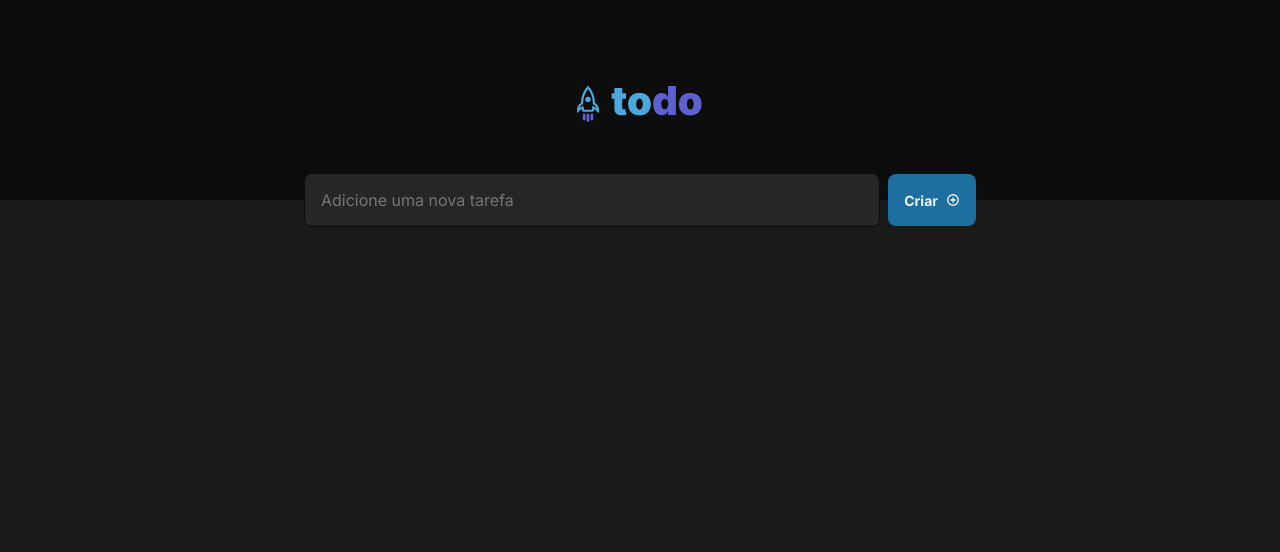
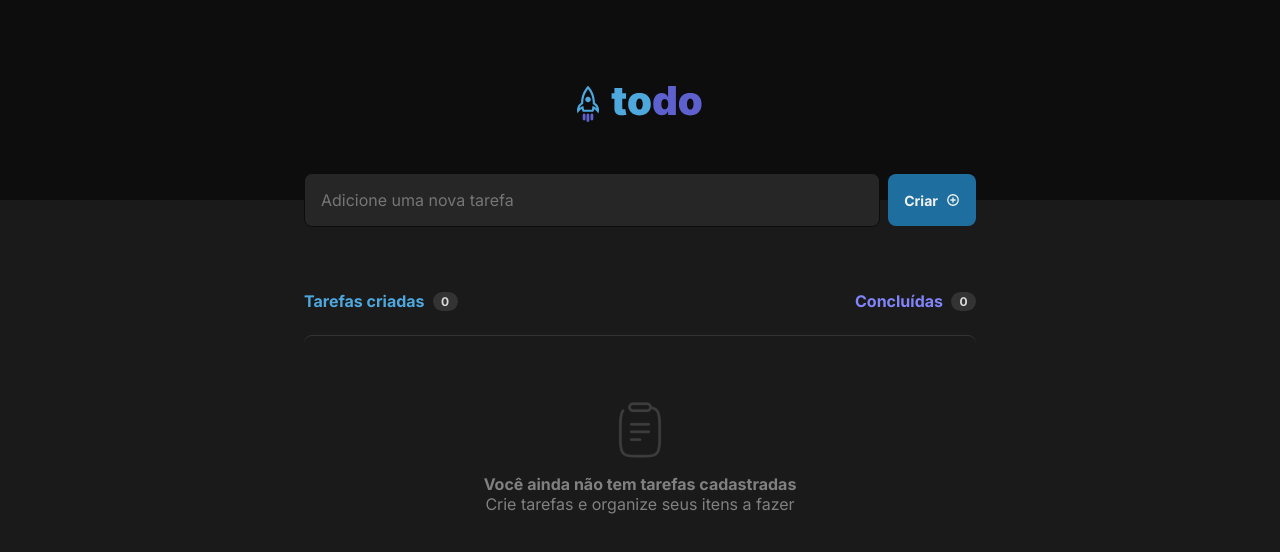
Before and after one commit to keyyuwan/todo-Ignite2022, a React (Vite) app: page / in a window 1280 px wide. Shown: the top 552 px of the page. Built offline with nearby package versions, Linux system fonts and the light colour scheme.

Commit message:
Empty tasks + tasks counter components

```diff
--- a/src/App.tsx
+++ b/src/App.tsx
@@ -1,6 +1,8 @@
 import { AddTaskButton } from "./components/AddTaskButton";
 import { AddTaskInput } from "./components/AddTaskInput";
 import { Header } from "./components/Header";
+import { Tasks } from "./components/Tasks";
+import { TasksCounter } from "./components/TasksCounter";
 
 import styles from "./styles/App.module.css";
 import "./styles/global.css";
@@ -15,6 +17,11 @@ export function App() {
           <AddTaskInput />
           <AddTaskButton />
         </div>
+
+        <div className={styles.tasksContainer}>
+          <TasksCounter />
+          <Tasks />
+        </div>
       </div>
     </>
   );
--- a/src/components/AddTaskButton/styles.module.css
+++ b/src/components/AddTaskButton/styles.module.css
@@ -3,7 +3,7 @@
   border: 0;
   border-radius: 8px;
   padding: 1rem;
-  font-size: 14px;
+  font-size: 0.875rem;
   font-weight: bold;
 
   display: flex;
--- /dev/null
+++ b/src/components/Tasks/index.tsx
@@ -0,0 +1,17 @@
+import styles from "./styles.module.css";
+
+import clipboardImg from "../../assets/Clipboard.svg";
+
+export function Tasks() {
+  return (
+    <div className={styles.container}>
+      <img
+        src={clipboardImg}
+        alt="Ícone de prancheta"
+        className={styles.clipboardImg}
+      />
+      <strong>Você ainda não tem tarefas cadastradas</strong>
+      <p>Crie tarefas e organize seus itens a fazer</p>
+    </div>
+  );
+}
--- /dev/null
+++ b/src/components/Tasks/styles.module.css
@@ -0,0 +1,21 @@
+.container {
+  margin-top: 1.5rem;
+  height: 15.25rem;
+
+  display: flex;
+  flex-direction: column;
+  align-items: center;
+  justify-content: center;
+
+  border-top: 1px solid var(--gray-400);
+  border-radius: 8px;
+}
+
+.clipboardImg {
+  margin-bottom: 1rem;
+}
+
+strong,
+p {
+  color: var(--gray-300);
+}
--- /dev/null
+++ b/src/components/TasksCounter/index.tsx
@@ -0,0 +1,19 @@
+import styles from "./styles.module.css";
+
+export function TasksCounter() {
+  return (
+    <div className={styles.container}>
+      <div className={styles.counterWrapper}>
+        <span className={styles.createdTasksText}>Tarefas criadas</span>
+
+        <div className={styles.counter}>0</div>
+      </div>
+
+      <div className={styles.counterWrapper}>
+        <span className={styles.completedTasksText}>Concluídas</span>
+
+        <div className={styles.counter}>0</div>
+      </div>
+    </div>
+  );
+}
--- /dev/null
+++ b/src/components/TasksCounter/styles.module.css
@@ -0,0 +1,37 @@
+.container {
+  display: flex;
+  align-items: center;
+  justify-content: space-between;
+}
+
+.counterWrapper {
+  display: flex;
+  align-items: center;
+  gap: 8px;
+}
+
+.createdTasksText {
+  font-weight: bold;
+  color: var(--blue);
+}
+
+.counter {
+  width: 25px;
+  height: 19px;
+  border-radius: 999px;
+
+  font-size: 0.75rem;
+  font-weight: bold;
+
+  background: var(--gray-400);
+  color: var(--gray-200);
+
+  display: flex;
+  align-items: center;
+  justify-content: center;
+}
+
+.completedTasksText {
+  font-weight: bold;
+  color: var(--purple);
+}
--- a/src/styles/App.module.css
+++ b/src/styles/App.module.css
@@ -11,3 +11,7 @@
 
   margin-top: -27px;
 }
+
+.tasksContainer {
+  margin-top: 4rem;
+}
```
Also changed, not shown: src/assets/Clipboard.svg (added).
